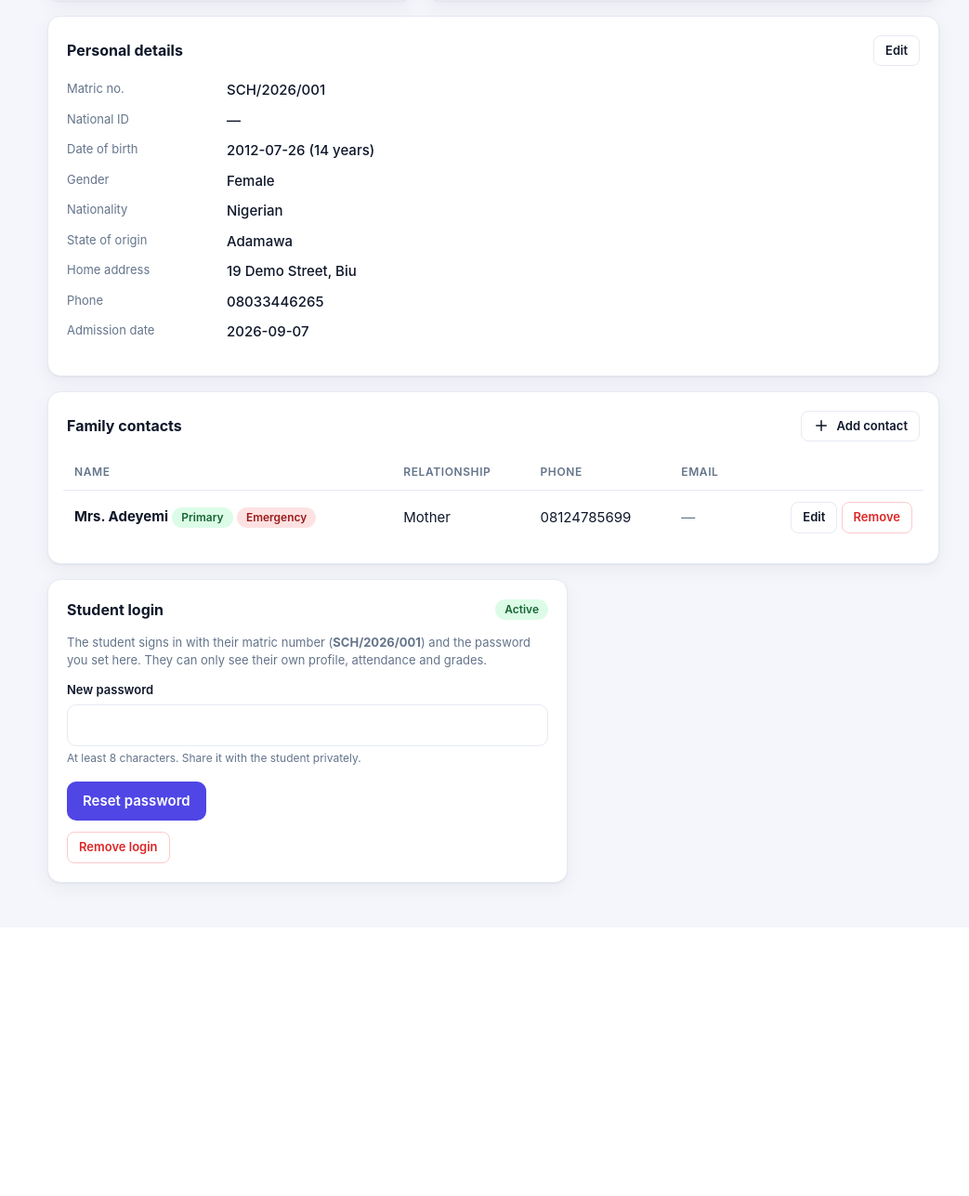
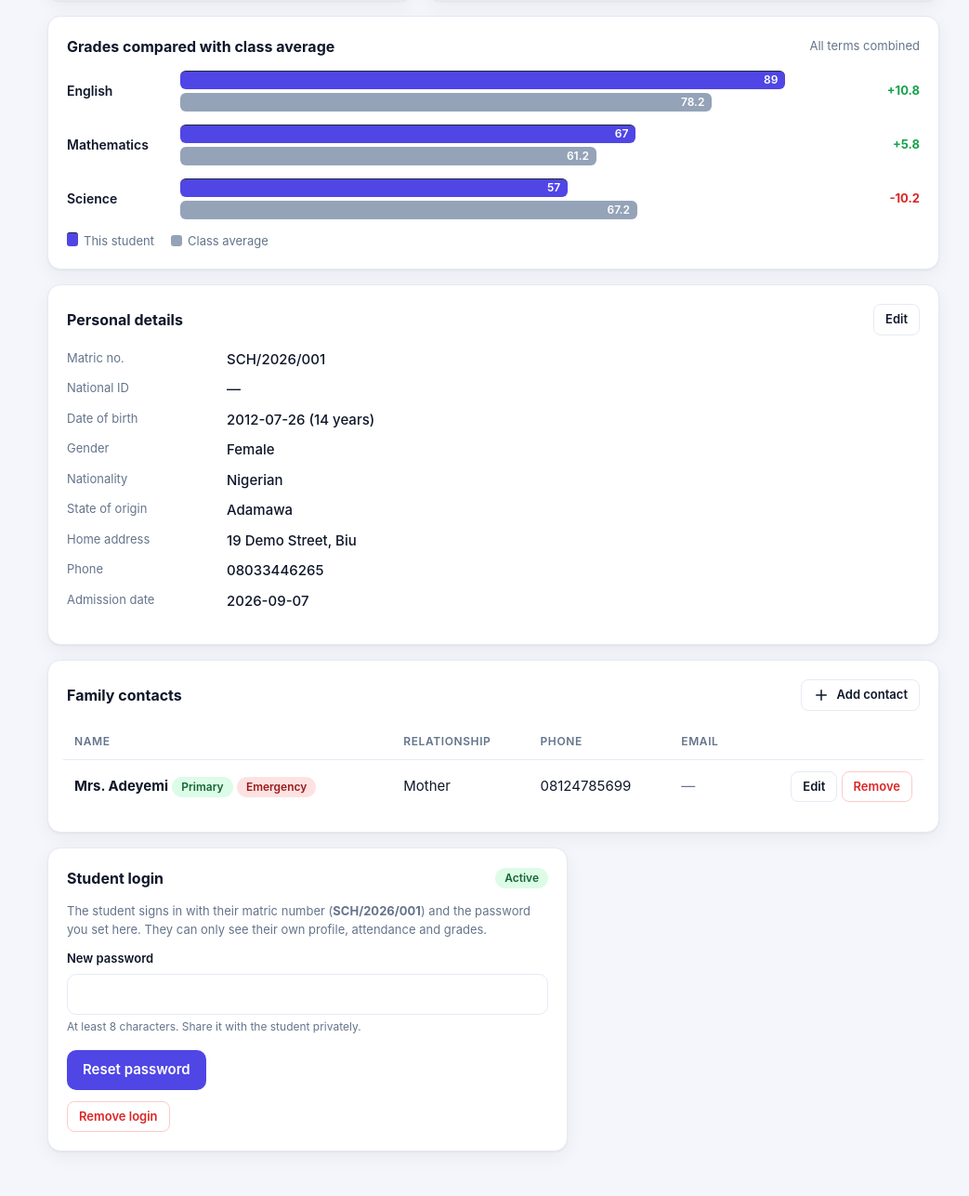
Before and after one commit to Rotimi70/school-app, a Flask app: page /students/1 in a window 1280 px wide. Shown: the part 931-2218 px from the top of the page at 93% size, without its empty margins (237-1280 px from the left). Before the commit the page ends 1897 px from the top, so only its background shows below. Run offline with Flask 3, Linux system fonts and the light colour scheme; the visitor is signed in with stand-in values (Sample User, id 1); data comes from the database, SQL or seed files in the repository.

Commit message:
grade chart

```diff
--- a/core/panels.py
+++ b/core/panels.py
@@ -8,9 +8,12 @@ from flask import current_app, render_template
 from markupsafe import Markup
 
 
-def render_student_panels(student):
+def render_student_panels(student, portal=False):
+    """portal=True: only the sections marked safe for the student's own page."""
     out = []
     for panel in current_app.config.get("STUDENT_PANELS", []):
+        if portal and not getattr(panel, "portal", False):
+            continue
         try:
             html = panel(student)
         except Exception:
--- a/modules/grades/__init__.py
+++ b/modules/grades/__init__.py
@@ -1,6 +1,7 @@
 """Grades: enter scores per class, subject and term, and export to CSV."""
 import os
 
+from .panels import grade_chart_panel
 from .routes import bp
 from .seed import seed
 
@@ -9,6 +10,7 @@ MODULE = {
     "blueprint": bp,
     "schema": os.path.join(os.path.dirname(__file__), "schema.sql"),
     "seed": seed,
+    "student_panels": [grade_chart_panel],
     "nav": [
         {"label": "Grades", "endpoint": "grades.grades", "icon": "award",
          "roles": ("admin", "teacher"), "group": "main"},
--- /dev/null
+++ b/modules/grades/panels.py
@@ -0,0 +1,23 @@
+"""Chart on the student page: this student's score per subject next to the class average."""
+from flask import render_template
+from markupsafe import Markup
+
+from core.db import query
+
+
+def grade_chart_panel(student):
+    rows = query(
+        "SELECT g.subject, "
+        "  AVG(CASE WHEN g.student_id=? THEN g.score END) AS mine, "
+        "  AVG(g.score) AS class_avg "
+        "FROM grades g JOIN students s ON s.id=g.student_id "
+        "WHERE s.class_id=? AND g.subject IN (SELECT subject FROM grades WHERE student_id=?) "
+        "GROUP BY g.subject ORDER BY g.subject",
+        (student["id"], student["class_id"], student["id"]))
+    bars = [{"subject": r["subject"], "mine": round(r["mine"], 1), "avg": round(r["class_avg"], 1)}
+            for r in rows if r["mine"] is not None]
+    return Markup(render_template("grades/panel_chart.html", bars=bars))
+
+
+grade_chart_panel.title = "Grades compared with class average"
+grade_chart_panel.portal = True  # also shown on the student's own page
--- /dev/null
+++ b/modules/grades/templates/grades/panel_chart.html
@@ -0,0 +1,19 @@
+<div class="card panel">
+  <div class="card-head"><h2>Grades compared with class average</h2>
+    <span class="muted small">All terms combined</span></div>
+  {% if bars %}
+  <div class="gc" role="img" aria-label="Bar chart of each subject score compared with the class average">
+    {% for b in bars %}
+    <div class="gc-row">
+      <div class="gc-label">{{ b.subject }}</div>
+      <div class="gc-bars">
+        <div class="gc-bar me" style="width:{{ b.mine }}%"><span>{{ '%g'|format(b.mine) }}</span></div>
+        <div class="gc-bar avg" style="width:{{ b.avg }}%"><span>{{ '%g'|format(b.avg) }}</span></div>
+      </div>
+      <div class="gc-diff {{ 'up' if b.mine >= b.avg else 'down' }}">{{ '%+.1f'|format(b.mine - b.avg) }}</div>
+    </div>
+    {% endfor %}
+  </div>
+  <div class="gc-legend"><span><i class="me"></i>This student</span><span><i class="avg"></i>Class average</span></div>
+  {% else %}<div class="empty">No grades recorded yet, so there is nothing to compare.</div>{% endif %}
+</div>
--- a/modules/students/routes.py
+++ b/modules/students/routes.py
@@ -1,7 +1,7 @@
 import sqlite3
 
 from flask import (Blueprint, current_app, flash, g, redirect, render_template, request, url_for)
-from werkzeug.security import generate_password_hash
+from werkzeug.security import check_password_hash, generate_password_hash
 
 from core.csvutil import csv_response
 from core.db import execute, placeholders, query
@@ -95,7 +95,33 @@ def me():
     student = query(
         "SELECT s.*, c.name AS class_name FROM students s "
         "JOIN classes c ON c.id = s.class_id WHERE s.id=?", (g.user["student_id"],), one=True)
-    return render_template("students/student_portal.html", student=student, **student_summary(student["id"]))
+    return render_template("students/student_portal.html", student=student,
+                           panels=render_student_panels(student, portal=True), **student_summary(student["id"]))
+
+
+@bp.route("/me/password", methods=["GET", "POST"])
+@student_required
+def my_password():
+    """A student changes their own password (must know the current one)."""
+    if request.method == "POST":
+        row = query("SELECT password_hash FROM student_accounts WHERE student_id=?",
+                    (g.user["student_id"],), one=True)
+        current = request.form.get("current", "")
+        new = request.form.get("new", "")
+        if row is None or not check_password_hash(row["password_hash"], current):
+            flash("Your current password is not correct.", "error")
+        elif len(new) < 8:
+            flash("The new password must be at least 8 characters.", "error")
+        elif new != request.form.get("confirm", ""):
+            flash("The two new passwords don't match.", "error")
+        elif new == current:
+            flash("Choose a password different from the current one.", "error")
+        else:
+            execute("UPDATE student_accounts SET password_hash=? WHERE student_id=?",
+                    (generate_password_hash(new), g.user["student_id"]))
+            flash("Password changed.", "success")
+            return redirect(url_for("students.me"))
+    return render_template("students/password.html")
 
 
 @bp.route("/students/<int:sid>/account", methods=["POST"])
--- a/modules/students/templates/students/student_portal.html
+++ b/modules/students/templates/students/student_portal.html
@@ -3,6 +3,7 @@
 {% block content %}
 <div class="page-head">
   <div><h1>Hello, {{ student.name.split()[0] }}</h1><p>Your attendance and grades at a glance.</p></div>
+  <a class="btn secondary" href="{{ url_for('students.my_password') }}">Change password</a>
 </div>
 
 <div class="grid-stats">
@@ -43,6 +44,8 @@
       {% else %}<div class="empty">No grades recorded yet.</div>{% endif %}
     </div>
 
+    {% for p in panels %}{{ p }}{% endfor %}
+
     <div class="card">
       <div class="card-head"><h2>Recent attendance</h2></div>
       {% if recent %}
--- a/static/style.css
+++ b/static/style.css
@@ -198,3 +198,17 @@ textarea:focus{outline:2px solid #c7d2fe;border-color:var(--primary)}
 .tt .slot span{color:var(--muted);font-size:12px}
 .tt .slot a{font-size:12px}
 @media (max-width:700px){.form-grid{grid-template-columns:1fr}}
+
+/* grade comparison chart */
+.gc{display:grid;gap:14px}
+.gc-row{display:grid;grid-template-columns:110px 1fr 52px;gap:12px;align-items:center}
+.gc-label{font-weight:600;font-size:14px;overflow:hidden;text-overflow:ellipsis}
+.gc-bars{display:grid;gap:4px}
+.gc-bar{height:20px;border-radius:6px;min-width:34px;display:flex;align-items:center;justify-content:flex-end;padding:0 8px;font-size:12px;font-weight:600;color:#fff}
+.gc-bar.me,.gc-legend i.me{background:var(--primary)}
+.gc-bar.avg,.gc-legend i.avg{background:#94a3b8}
+.gc-diff{font-size:13px;font-weight:700;text-align:right}
+.gc-diff.up{color:var(--green)}.gc-diff.down{color:var(--red)}
+.gc-legend{display:flex;gap:18px;margin-top:14px;font-size:13px;color:var(--muted)}
+.gc-legend i{display:inline-block;width:12px;height:12px;border-radius:3px;margin-right:6px;vertical-align:-1px}
+@media(max-width:520px){.gc-row{grid-template-columns:1fr 48px}.gc-label{grid-column:1/-1}}
```
Also changed, not shown: modules/students/templates/students/password.html (added, +24 -0 lines).
